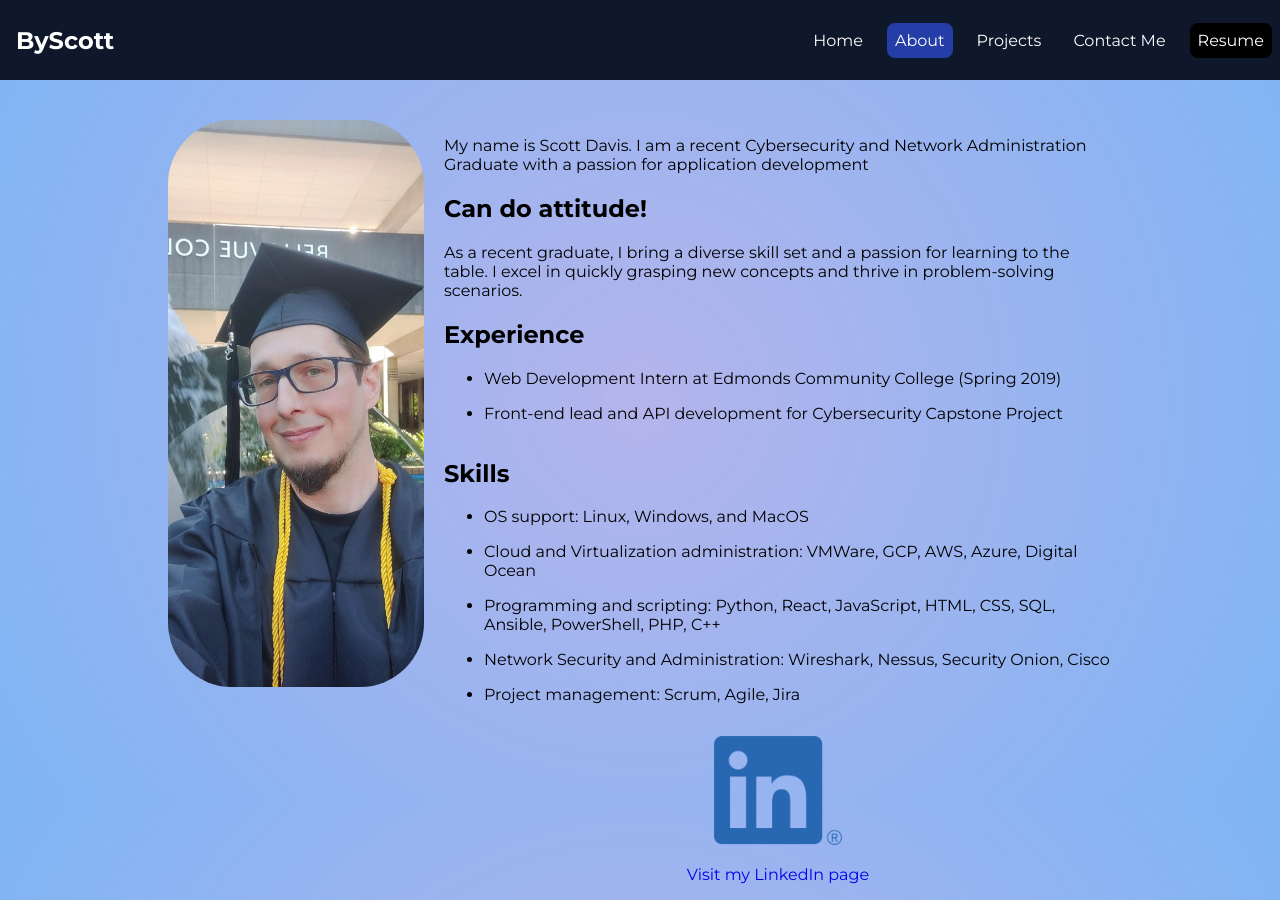
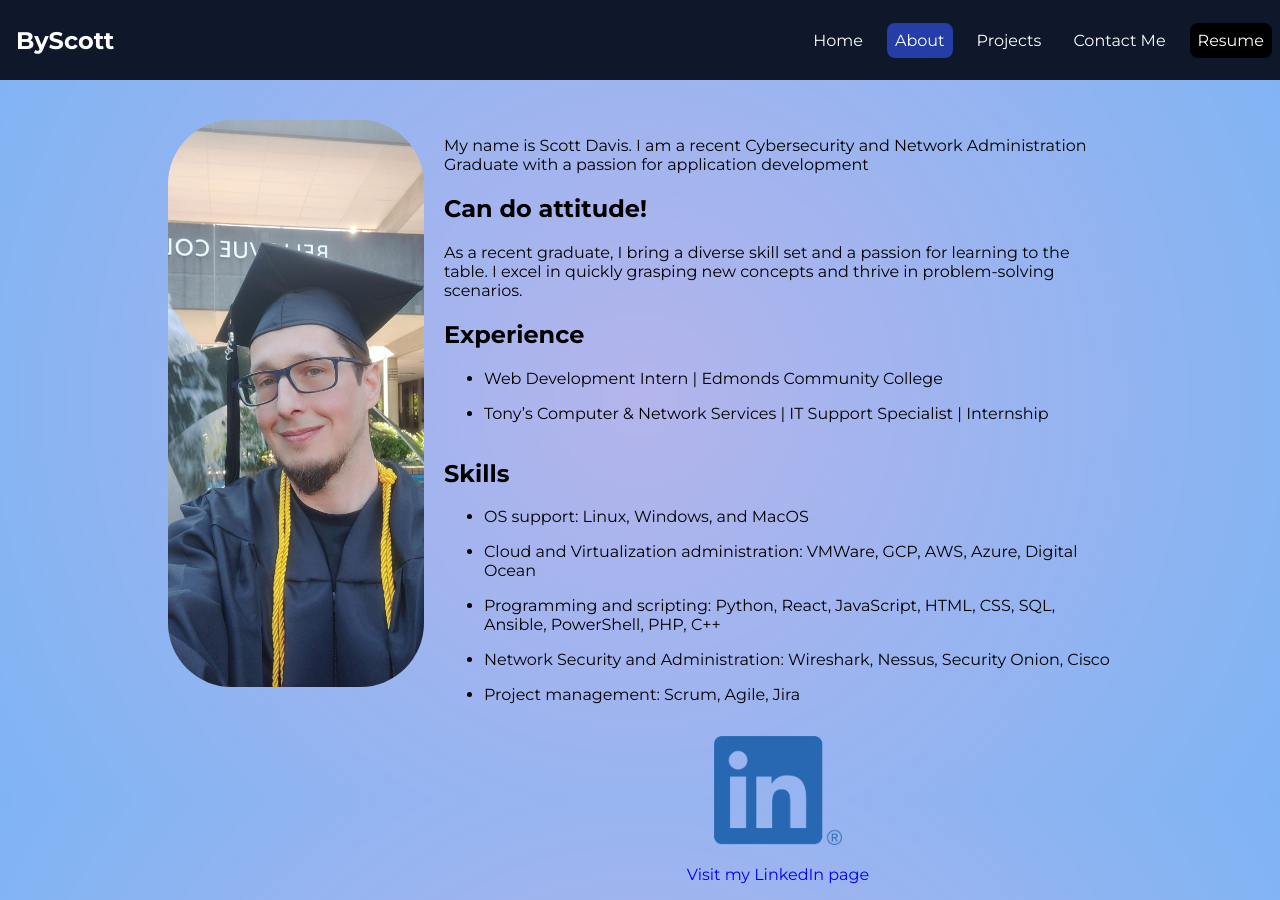
Before and after one commit to pawscanthack/portfolio, a React (Create React App) app: page /about in a window 1280 px wide. Built offline with nearby package versions, Linux system fonts and the light colour scheme; no server answers.

Commit message:
Updated content

```diff
--- a/src/pages/About.jsx
+++ b/src/pages/About.jsx
@@ -29,13 +29,9 @@ export const About = () => {
             <h2>Experience</h2>
             <ul>
               <li>
-                Web Development Intern at Edmonds Community College (Spring
-                2019)
+                Web Development Intern | Edmonds Community College
               </li>
-              <li>
-                Front-end lead and API development for Cybersecurity Capstone
-                Project
-              </li>
+              <li>Tony’s Computer & Network Services | IT Support Specialist | Internship </li>
             </ul>
           </div>
           <div className="about-content">
```
